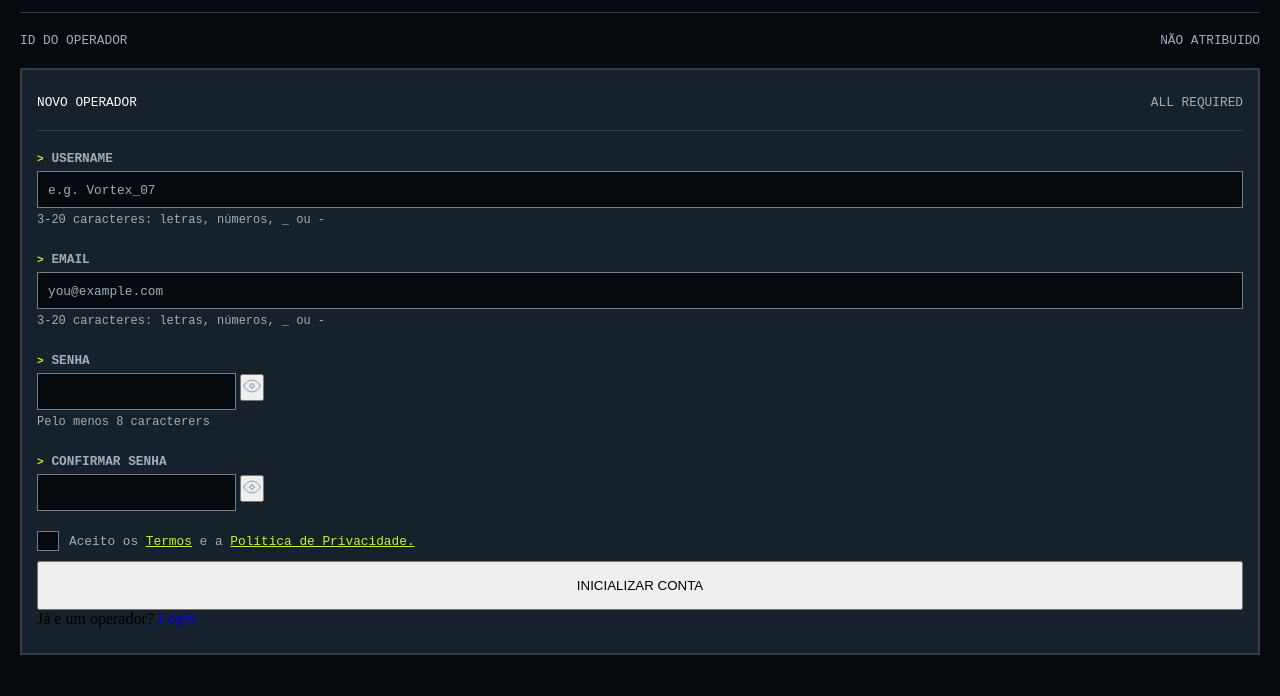
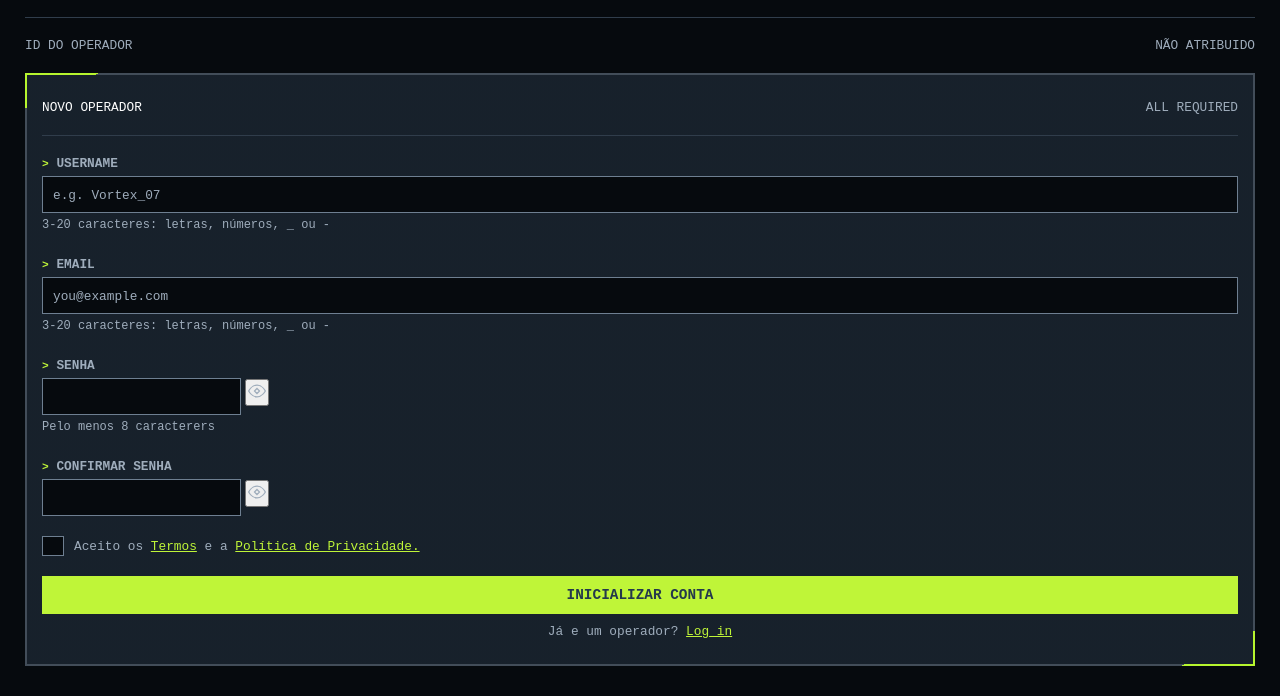
Before and after one commit to gabr1eloliveira/gamer-sign-up, a plain HTML site: page index.html in a window 1280 px wide. Shown: the part 184-880 px from the top of the page. Drawn offline with Linux system fonts and the light colour scheme; a web font is replaced by a local one.

Commit message:
Terminei a estilização do formulario

```diff
--- a/index.html
+++ b/index.html
@@ -76,7 +76,7 @@
                             </span>
                         </label>
                         <button class="btn-inicializar-conta">INICIALIZAR CONTA</button>
-                        <p class="cadastrar-form__already-login">Já e um operador? <a href="#" target="_blank">Login</a></p>
+                        <p class="cadastrar-form__already-login">Já e um operador? <a href="#" target="_blank">Log in</a></p>
                     </form>
                 </div>
             </div>
--- a/src/css/resete.css
+++ b/src/css/resete.css
@@ -17,6 +17,7 @@
     --cor-hover: hsl(77 67% 39%);
     --cor-borda: hsl(211 22% 24%);
     --cor-borda-input: hsl(211 14% 50%);
+    --cor-texto-contraste: hsl(210, 35%, 22%);
 }
 
 *{
--- a/src/css/style.css
+++ b/src/css/style.css
@@ -27,8 +27,8 @@
 
 .cadastro{
     width: 100%;
-    height: 100vh;
-    padding: 20px;
+    height: 100%;
+    padding: 25px;
 }
 
 .cadastro__conteudo{
@@ -78,10 +78,20 @@
 
 .cadastro__form{
     width: 100%;
-    border: 2px solid var(--cor-borda);
+    border: 2px solid transparent;
+    background:
+        linear-gradient(var(--cor-fundo-contraste), var(--cor-fundo-contraste)) padding-box,
+        linear-gradient(
+            to bottom right,
+            #b6f52e 0%,
+            #b6f52e 3%,
+            #424d59 3%,
+            #424d59 97%,
+            #b6f52e 97%,
+            #b6f52e 100%
+        ) border-box;
     padding: 25px 15px;
     margin-top: 20px;
-    background-color: var(--cor-fundo-contraste);
 }
 
 .cadastro-form__new-operator{
@@ -195,5 +205,26 @@
 }
 
 .btn-inicializar-conta{
-    padding: 15px;
+    padding: 11px 0px;
+    background-color: var(--cor-contraste);
+    color: var(--cor-texto-contraste);
+    font-family: var(--normal);
+    font-weight: bold;
+    font-size: 0.9rem;
+    border: none;
+    margin: 10px 0px 10px 0px;
 }
+
+.cadastrar-form__already-login{
+    color: var(--cor-texto);
+    font-family: var(--normal);
+    font-size: 0.8rem;
+    text-align: center;
+}
+
+.cadastrar-form__already-login a{
+    color: var(--cor-contraste);
+    font-family: var(--normal);
+    font-size: 0.8rem;
+    text-decoration: underline;
+}
```
